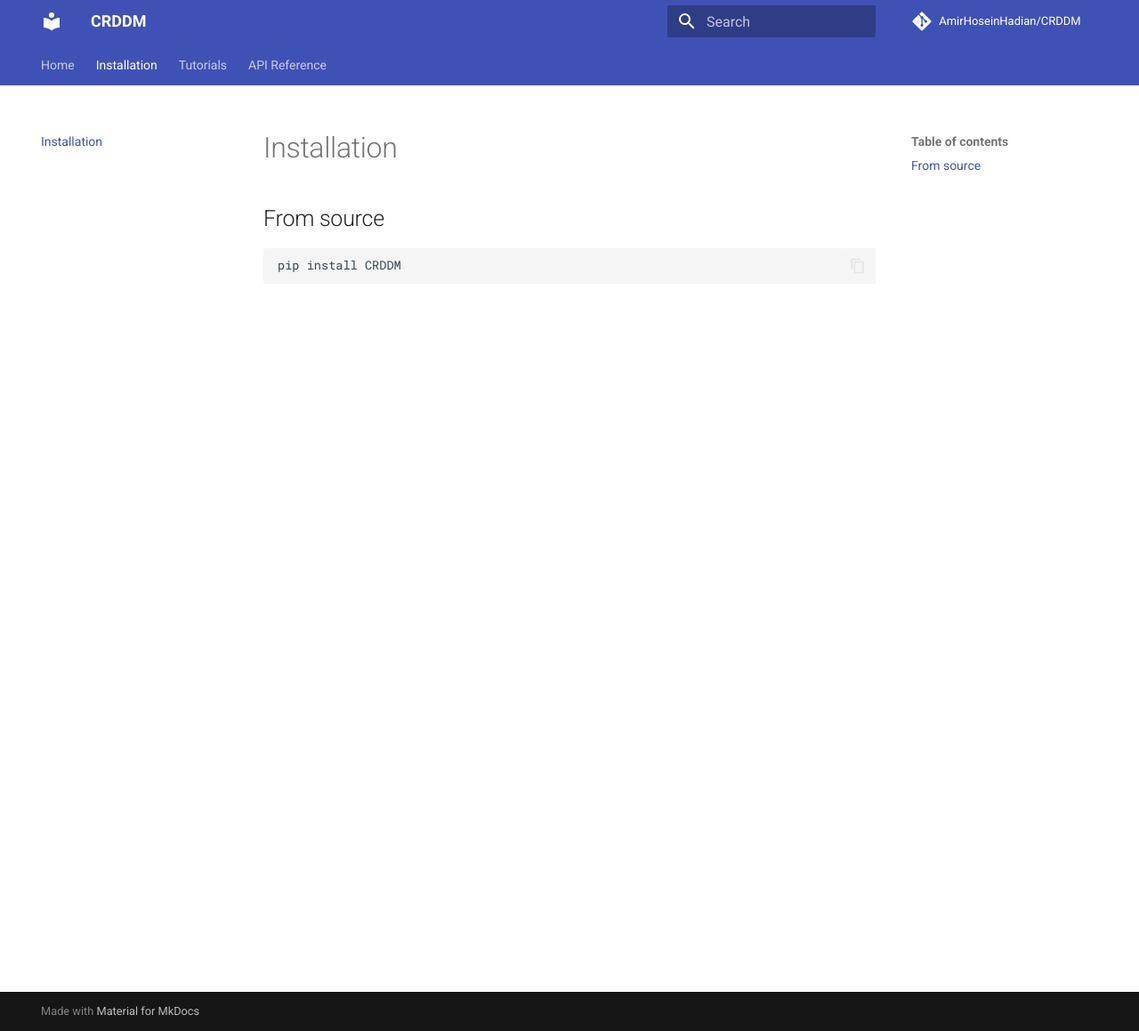
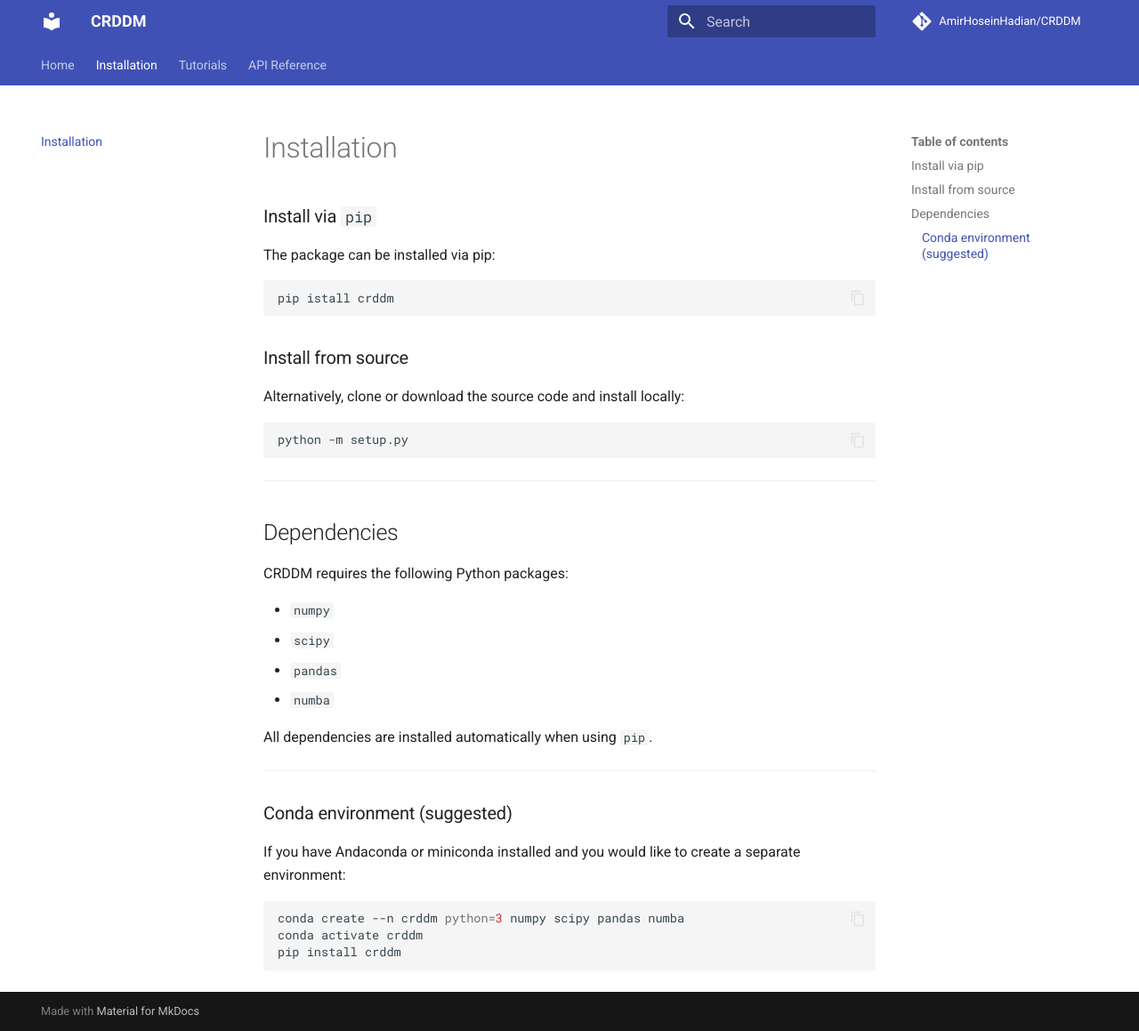
Before and after one commit to AmirHoseinHadian/CRDDM, an MkDocs documentation site: the page built from docs/installation.md, in a window 1280 px wide and 1159 px high. Shown: the whole window at 89% size. Built offline with MkDocs 1.6.1 and Material for MkDocs 9.7.7, drawn with Linux system fonts in a browser that asks for light colours; comment, search, counter and statistics services are not loaded.

Commit message:
installation instruction added

````diff
--- a/docs/installation.md
+++ b/docs/installation.md
@@ -1,6 +1,35 @@
 # Installation
 
-## From source
+### Install via `pip`
+The package can be installed via pip:
 ```bash
-pip install CRDDM
+pip istall crddm
 ```
+### Install from source
+Alternatively, clone or download the source code and install locally:
+```bash
+python -m setup.py
+```
+
+---
+
+## Dependencies
+CRDDM requires the following Python packages:
+
+- `numpy`
+- `scipy`
+- `pandas`
+- `numba`
+
+All dependencies are installed automatically when using `pip`.
+
+---
+
+### Conda environment (suggested)
+If you have Andaconda or miniconda installed and you would like to create a separate environment:
+
+```bash
+conda create --n crddm python=3 numpy scipy pandas numba
+conda activate crddm
+pip install crddm
+```
````
